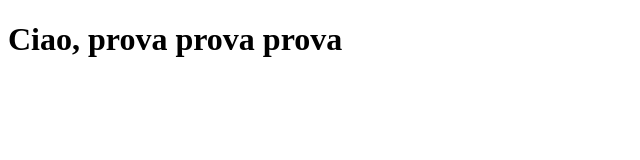
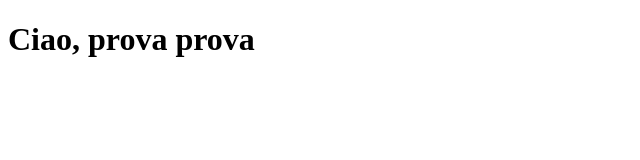
Before and after one commit to AsiaDeMartino/prova, a plain HTML site: page index.html in a window 1280 px wide. Shown: the whole page, without its empty margins (0-640 px from the left). Drawn offline with Linux system fonts and the light colour scheme.

```diff
--- a/index.html
+++ b/index.html
@@ -7,6 +7,6 @@
     <title>Prova</title>
 </head>
 <body>
-    <h1>Ciao, prova prova prova</h1>
+    <h1>Ciao, prova prova </h1>
 </body>
 </html>
```
